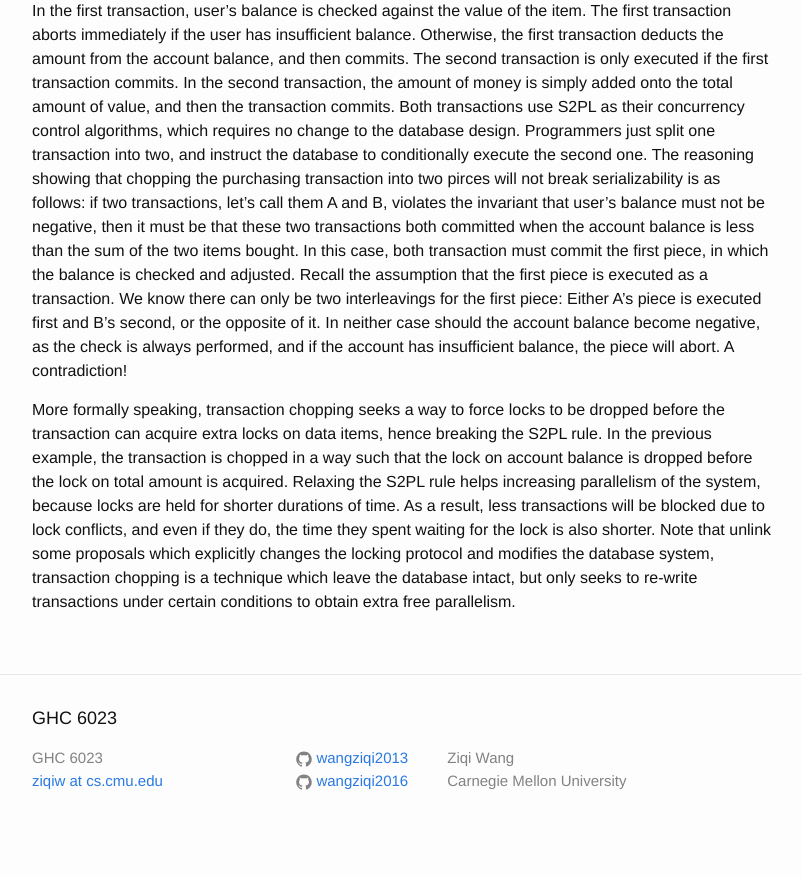
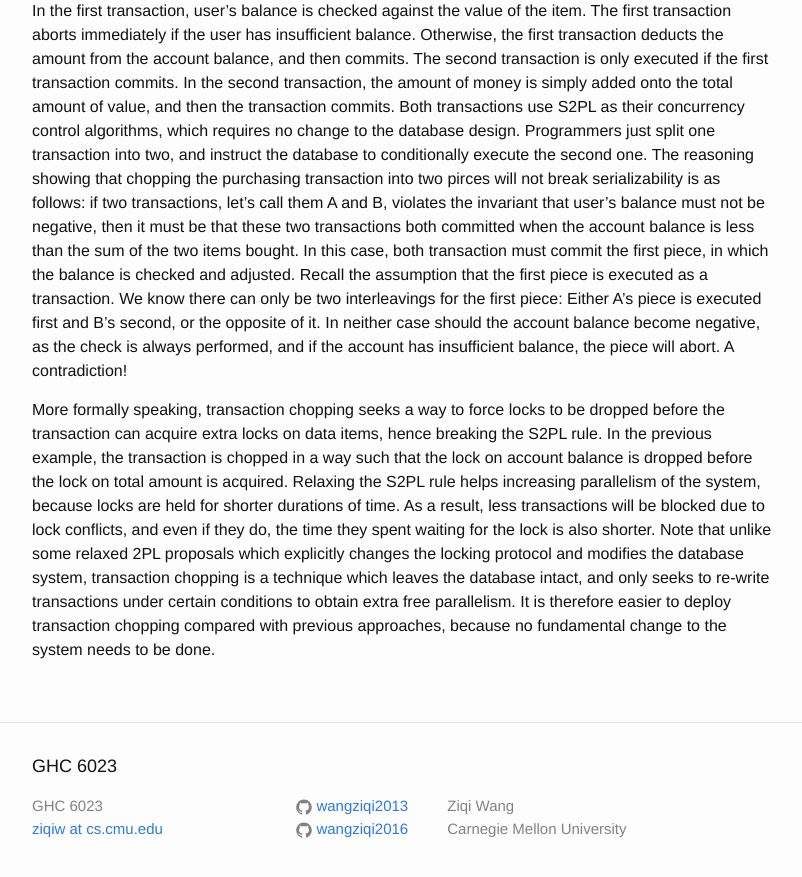
Before and after one commit to wangziqi2013/wangziqi2013.github.io, a Jekyll site: the page built from _posts/2019-01-02-Txn-Chopping.markdown, in a window 1280 px wide and 900 px high, scrolled down 964 px. Shown: the top 877 px of the window, without its empty margins (238-1040 px from the left). Built offline with Jekyll 4.4.1, drawn with Linux system fonts in a browser that asks for light colours; before the commit the page ends 1816 px from its top, so only the background shows below that.

Commit message:
Finish comparison

```diff
--- a/_posts/2019-01-02-Txn-Chopping.markdown
+++ b/_posts/2019-01-02-Txn-Chopping.markdown
@@ -50,6 +50,7 @@ extra locks on data items, hence breaking the S2PL rule. In the previous example
 that the lock on account balance is dropped before the lock on total amount is acquired. Relaxing the S2PL rule helps
 increasing parallelism of the system, because locks are held for shorter durations of time. As a result, less transactions
 will be blocked due to lock conflicts, and even if they do, the time they spent waiting for the lock is also shorter.
-Note that unlink some proposals which explicitly changes the locking protocol and modifies the database system, transaction
-chopping is a technique which leave the database intact, but only seeks to re-write transactions under certain conditions
-to obtain extra free parallelism.
+Note that unlike some relaxed 2PL proposals which explicitly changes the locking protocol and modifies the database system,
+transaction chopping is a technique which leaves the database intact, and only seeks to re-write transactions under certain
+conditions to obtain extra free parallelism. It is therefore easier to deploy transaction chopping compared with
+previous approaches, because no fundamental change to the system needs to be done.
```
